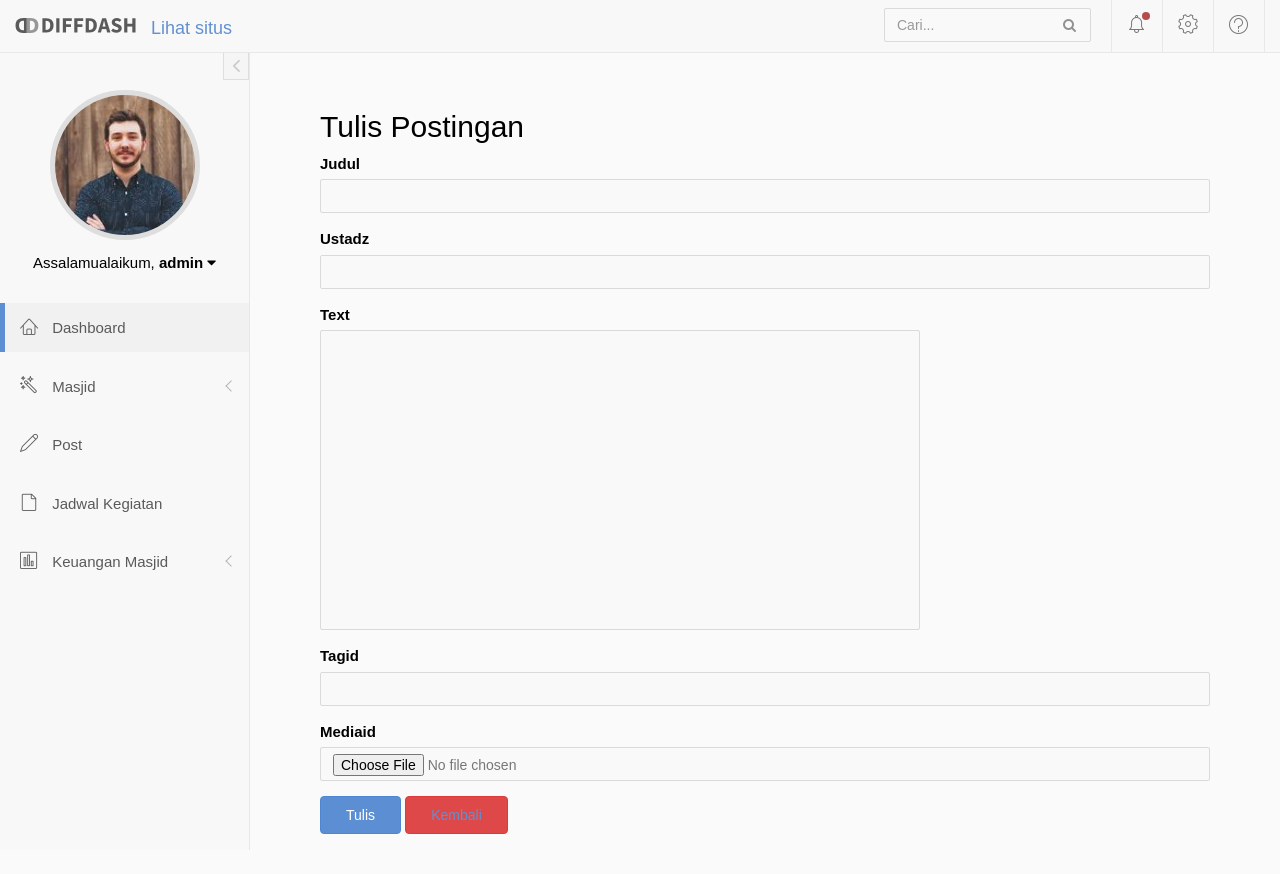
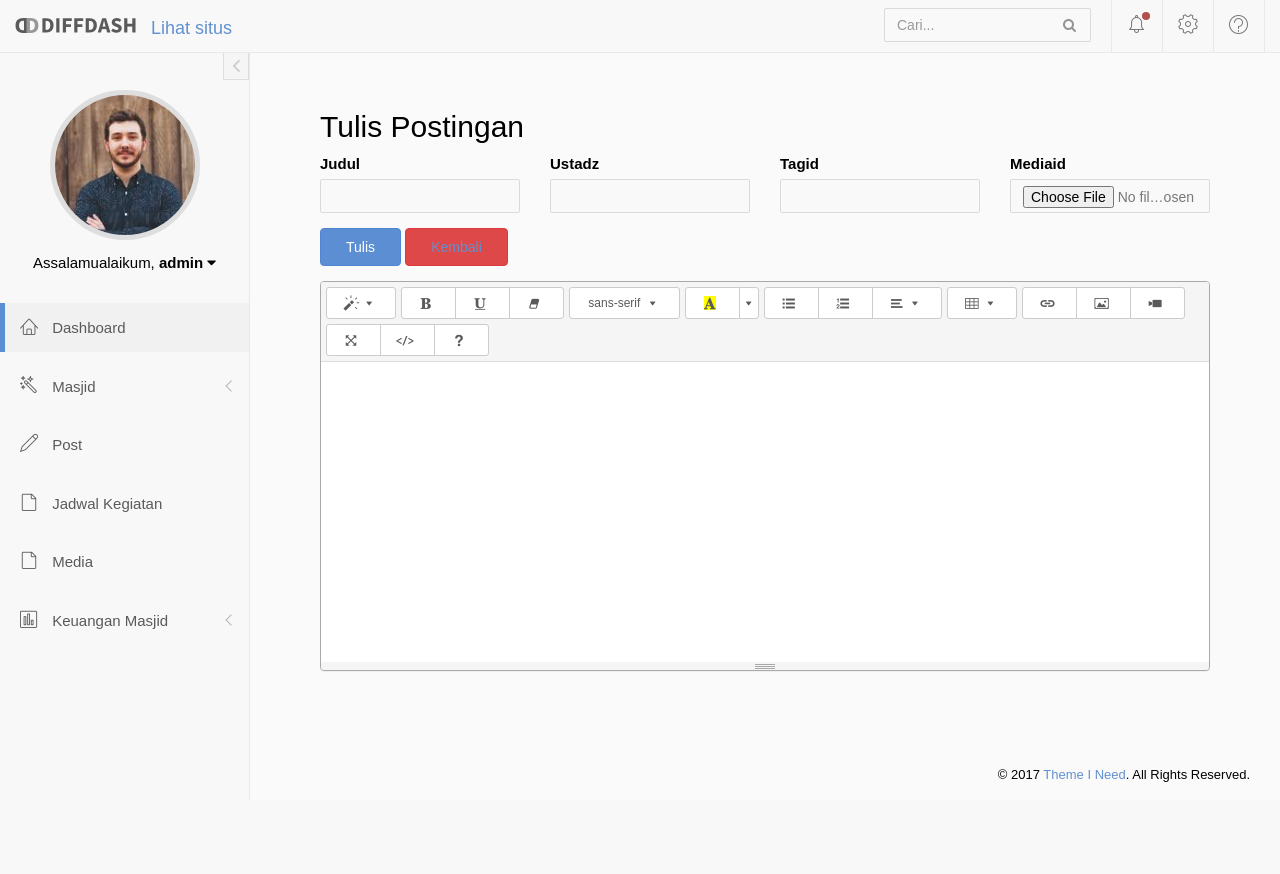
Before and after one commit to fahrul98/cms-masjid, a CodeIgniter app: page /database/index.php/post/tulis in a window 1280 px wide. After the commit the page ends 800 px from the top, so only its background shows below. Run offline with CodeIgniter, Linux system fonts and the light colour scheme; data comes from the database, SQL or seed files in the repository; some libraries are stand-ins or nearby versions.

Commit message:
c41 post update

```diff
--- a/application/config/cms_settings.php
+++ b/application/config/cms_settings.php
@@ -2,6 +2,6 @@
 	$host='localhost';
 	$username='root';
 	$password='';
-	$dbname='dump';
-	// $dbname='cmsmasjid';
+	// $dbname='dump';
+	$dbname='cmsmasjid';
 ?>
--- a/application/controllers/Post.php
+++ b/application/controllers/Post.php
@@ -42,7 +42,7 @@ mediaid
 		}
 	}
 
-	//view post untuk netizen
+	//view post untuk pratinjau admin
 	public function view($postid=null){
 		//jika postid null maka muncul daftar post
 		if (!isset($postid)) {
@@ -85,6 +85,7 @@ method-method untuk operasi admin
 		$data['psjudul'] = $this->input->post('judul');
 		$data['psustadz'] = $this->input->post('ustadz');
 		$data['pstext'] = $this->input->post('text');
+		$data['tagid'] = $this->input->post('tagid');
 
 		$this->mpost->buatpost($data);
 		redirect(base_url('post'));
--- a/application/views/core/core.php
+++ b/application/views/core/core.php
@@ -1,5 +1,5 @@
 <?php
-
+defined('BASEPATH') OR exit('No direct script access allowed');
 /*
 
 file core untuk load head html dan navbar. jadi di controller tinggal load file ini.
--- a/application/views/core/footer.php
+++ b/application/views/core/footer.php
@@ -1,4 +1,5 @@
 <?php
+defined('BASEPATH') OR exit('No direct script access allowed');
 /*
 
   footer.php untuk footer
@@ -6,214 +7,61 @@
 
 */
  ?>
-<!-- <footer>
-  <div class="container-fluid text-center">
-    <h4>footer </h4><br>
-  </div>
-</footer> -->
+</div>
+<!-- END CONTAINER -->
+</div>
+<!-- END WRAPPER -->
+<!-- CREDIT -->
+<footer>
+  <p class="copyright">&copy; 2017 <a href="https://www.themeineed.com" target="_blank">Theme I Need</a>. All Rights Reserved.</p>
+</footer>
 
 <!-- try footer from template  -->
-<!-- END WRAPPER -->
 <!-- Javascript -->
-<script src="assets/vendor/jquery/jquery.min.js"></script>
-<script src="assets/vendor/bootstrap/js/bootstrap.min.js"></script>
-<script src="assets/vendor/metisMenu/metisMenu.js"></script>
-<script src="assets/vendor/jquery-slimscroll/jquery.slimscroll.min.js"></script>
-<script src="assets/vendor/jquery-sparkline/js/jquery.sparkline.min.js"></script>
-<script src="assets/vendor/bootstrap-progressbar/js/bootstrap-progressbar.min.js"></script>
-<script src="assets/vendor/chartist/js/chartist.min.js"></script>
-<script src="assets/vendor/chartist-plugin-tooltip/chartist-plugin-tooltip.min.js"></script>
-<script src="assets/vendor/chartist-plugin-axistitle/chartist-plugin-axistitle.min.js"></script>
-<script src="assets/vendor/chartist-plugin-legend-latest/chartist-plugin-legend.js"></script>
-<script src="assets/vendor/toastr/toastr.js"></script>
-<script src="assets/scripts/common.js"></script>
+<script src="<?php echo base_url('assets/vendor/jquery/jquery.min.js'); ?>"></script>
+<script src="<?php echo base_url('assets/vendor/bootstrap/js/bootstrap.min.js'); ?>"></script>
+<script src="<?php echo base_url('assets/vendor/metisMenu/metisMenu.js'); ?>"></script>
+<script src="<?php echo base_url('assets/vendor/jquery-slimscroll/jquery.slimscroll.min.js'); ?>"></script>
+<script src="<?php echo base_url('assets/vendor/jquery-sparkline/js/jquery.sparkline.min.js'); ?>"></script>
+<script src="<?php echo base_url('assets/vendor/bootstrap-progressbar/js/bootstrap-progressbar.min.js'); ?>"></script>
+<script src="<?php echo base_url('assets/vendor/chartist/js/chartist.min.js'); ?>"></script>
+<script src="<?php echo base_url('assets/vendor/chartist-plugin-tooltip/chartist-plugin-tooltip.min.js'); ?>"></script>
+<script src="<?php echo base_url('assets/vendor/chartist-plugin-axistitle/chartist-plugin-axistitle.min.js'); ?>"></script>
+<script src="<?php echo base_url('assets/vendor/chartist-plugin-legend-latest/chartist-plugin-legend.js'); ?>"></script>
+<script src="<?php echo base_url('assets/vendor/toastr/toastr.js'); ?>"></script>
+<script src="<?php echo base_url('assets/scripts/common.js'); ?>"></script>
+
+
+<?php
+//jika menulis post
+if($page=="Tulis Postingan"||$page=="Ubah Postingan"){?>
+
+<script src="<?php echo base_url('assets/vendor/summernote/summernote.min.js');?>"></script>
+<script src="<?php echo base_url('assets/vendor/markdown/markdown.js');?>"></script>
+<script src="<?php echo base_url('assets/vendor/to-markdown/to-markdown.js');?>"></script>
+<script src="<?php echo base_url('assets/vendor/bootstrap-markdown/bootstrap-markdown.js');?>"></script>
+
 <script>
 $(function() {
-
-  // sparkline charts
-  var sparklineNumberChart = function() {
-
-    var params = {
-      width: '140px',
-      height: '30px',
-      lineWidth: '2',
-      lineColor: '#20B2AA',
-      fillColor: false,
-      spotRadius: '2',
-      spotColor: false,
-      minSpotColor: false,
-      maxSpotColor: false,
-      disableInteraction: false
-    };
-
-    $('#number-chart1').sparkline('html', params);
-    $('#number-chart2').sparkline('html', params);
-    $('#number-chart3').sparkline('html', params);
-    $('#number-chart4').sparkline('html', params);
-  };
-
-  sparklineNumberChart();
-
-
-  // traffic sources
-  var dataPie = {
-    series: [45, 25, 30]
-  };
-
-  var labels = ['Direct', 'Organic', 'Referral'];
-  var sum = function(a, b) {
-    return a + b;
-  };
-
-  new Chartist.Pie('#demo-pie-chart', dataPie, {
-    height: "270px",
-    labelInterpolationFnc: function(value, idx) {
-      var percentage = Math.round(value / dataPie.series.reduce(sum) * 100) + '%';
-      return labels[idx] + ' (' + percentage + ')';
+  // summernote editor
+  $('.summernote').summernote({
+    height: 300,
+    focus: true,
+    onpaste: function() {
+      alert('You have pasted something to the editor');
     }
   });
 
+  // markdown editor
+  var initContent = '<h4>Hello there</h4> ' +
+    '<p>How are you? I have below task for you :</p> ' +
+    '<p>Select from this text... Click the bold on THIS WORD and make THESE ONE italic, ' +
+    'link GOOGLE to google.com, ' +
+    'test to insert image (and try to tab after write the image description)</p>' +
+    '<p>Test Preview And ending here...</p> ' +
+    '<p>Click "List"</p> Enjoy!';
 
-  // progress bars
-  $('.progress .progress-bar').progressbar({
-    display_text: 'none'
-  });
-
-  // line chart
-  var data = {
-    labels: ['Sun', 'Mon', 'Tue', 'Wed', 'Thu', 'Fri', 'Sat'],
-    series: [
-      [200, 380, 350, 480, 410, 450, 550],
-    ]
-  };
-
-  var options = {
-    height: "200px",
-    showPoint: true,
-    showArea: true,
-    axisX: {
-      showGrid: false
-    },
-    lineSmooth: false,
-    chartPadding: {
-      top: 0,
-      right: 0,
-      bottom: 30,
-      left: 30
-    },
-    plugins: [
-      Chartist.plugins.tooltip({
-        appendToBody: true
-      }),
-      Chartist.plugins.ctAxisTitle({
-        axisX: {
-          axisTitle: 'Day',
-          axisClass: 'ct-axis-title',
-          offset: {
-            x: 0,
-            y: 50
-          },
-          textAnchor: 'middle'
-        },
-        axisY: {
-          axisTitle: 'Reach',
-          axisClass: 'ct-axis-title',
-          offset: {
-            x: 0,
-            y: -10
-          },
-        }
-      })
-    ]
-  };
-
-  new Chartist.Line('#demo-line-chart', data, options);
-
-
-  // sales performance chart
-  var sparklineSalesPerformance = function() {
-
-    var lastWeekData = [142, 164, 298, 384, 232, 269, 211];
-    var currentWeekData = [352, 267, 373, 222, 533, 111, 60];
-
-    $('#chart-sales-performance').sparkline(lastWeekData, {
-      fillColor: 'rgba(90, 90, 90, 0.1)',
-      lineColor: '#5A5A5A',
-      width: '' + $('#chart-sales-performance').innerWidth() + '',
-      height: '100px',
-      lineWidth: '2',
-      spotColor: false,
-      minSpotColor: false,
-      maxSpotColor: false,
-      chartRangeMin: 0,
-      chartRangeMax: 1000
-    });
-
-    $('#chart-sales-performance').sparkline(currentWeekData, {
-      composite: true,
-      fillColor: 'rgba(60, 137, 218, 0.1)',
-      lineColor: '#3C89DA',
-      lineWidth: '2',
-      spotColor: false,
-      minSpotColor: false,
-      maxSpotColor: false,
-      chartRangeMin: 0,
-      chartRangeMax: 1000
-    });
-  }
-
-  sparklineSalesPerformance();
-
-  var sparkResize;
-  $(window).on('resize', function() {
-    clearTimeout(sparkResize);
-    sparkResize = setTimeout(sparklineSalesPerformance, 200);
-  });
-
-
-  // top products
-  var dataStackedBar = {
-    labels: ['Q1', 'Q2', 'Q3'],
-    series: [
-      [800000, 1200000, 1400000],
-      [200000, 400000, 500000],
-      [100000, 200000, 400000]
-    ]
-  };
-
-  new Chartist.Bar('#chart-top-products', dataStackedBar, {
-    height: "250px",
-    stackBars: true,
-    axisX: {
-      showGrid: false
-    },
-    axisY: {
-      labelInterpolationFnc: function(value) {
-        return (value / 1000) + 'k';
-      }
-    },
-    plugins: [
-      Chartist.plugins.tooltip({
-        appendToBody: true
-      }),
-      Chartist.plugins.legend({
-        legendNames: ['Phone', 'Laptop', 'PC']
-      })
-    ]
-  }).on('draw', function(data) {
-    if (data.type === 'bar') {
-      data.element.attr({
-        style: 'stroke-width: 30px'
-      });
-    }
-  });
-
-
-  // notification popup
-  toastr.options.closeButton = true;
-  toastr.options.positionClass = 'toast-bottom-right';
-  toastr.options.showDuration = 1000;
-  toastr['info']('Hello, welcome to DiffDash, a unique admin dashboard.');
-
+  $('#markdown-editor').text(toMarkdown(initContent));
 });
 </script>
+<?php } ?>
--- a/application/views/core/head-html-backup.php
+++ b/application/views/core/head-html-backup.php
@@ -20,7 +20,8 @@
     //switch page title, (page ini kelakuannya ini, dsb)
     switch ($page) {
       case "Beranda":echo "- ".$title." - ".$cmprofil->pnama;break;
-      default:echo "- ".$title." - ";break;
+      case "tampilpost":echo "- ".$page2." - ".$post->psjudul;break;
+      default:echo "- aa".$title." - ";break;
     }
     ?></title>
 
--- a/application/views/core/head-html.php
+++ b/application/views/core/head-html.php
@@ -1,4 +1,5 @@
 <?php
+defined('BASEPATH') OR exit('No direct script access allowed');
   /*
 
   Letakkan link fronted (css,js) di sini. ok?
@@ -20,17 +21,10 @@
     //switch page title, (page ini kelakuannya ini, dsb)
     switch ($page) {
       case "Beranda":echo "- ".$title." - ".$cmprofil->pnama;break;
+      case "tampilpost":echo "- ".$post->psjudul." - ";break;
       default:echo "- ".$title." - ";break;
     }
     ?></title>
-
-  	<!-- <link href="<?php //echo site_url('assets/css/bootstrap.min.css'); ?>" rel="stylesheet">
-    <link href="<?php //echo site_url('assets/css/bootstrap.css'); ?>" rel="stylesheet"> -->
-  	<!-- <link href="<?php //echo site_url('assets/css/bootstrap.min.css'); ?>" rel="stylesheet"> -->
-  	<!-- <link href="<?php //echo site_url('assets/css/w3.css'); ?>" rel="stylesheet"> -->
-    <!-- <script src="<?php //echo site_url('assets/js/jquery-3.2.1.min.js');?>"></script>
-    <script src="<?php //echo site_url('assets/js/jquery-ui.min.js'); ?>"></script>
-  	<script src="<?php //echo site_url('assets/js/bootstrap.js');?>"></script> -->
 
 <!-- TRY from template -->
 
@@ -47,6 +41,12 @@
 <link rel="stylesheet" href="<?php echo base_url('assets/vendor/chartist-plugin-tooltip/chartist-plugin-tooltip.css'); ?>">
 <link rel="stylesheet" href="<?php echo base_url('assets/vendor/toastr/toastr.min.css');?>">
 <!-- MAIN CSS -->
+
+<?php if($page=="Tulis Postingan"||$page=="Ubah Postingan"){
+?>
+<link rel="stylesheet" href="<?php echo base_url('assets/vendor/summernote/summernote.css'); ?>">
+<link rel="stylesheet" href="<?php echo base_url('assets/vendor/bootstrap-markdown/bootstrap-markdown.min.css'); ?>">
+<?} ?>
 <link rel="stylesheet" href="<?php echo base_url('assets/css/main.css');?>">
 <!-- FOR DEMO PURPOSES ONLY. You should remove this in your project -->
 <link rel="stylesheet" href="<?php echo base_url('assets/css/demo.css');?>">
--- a/application/views/core/navbar.php
+++ b/application/views/core/navbar.php
@@ -1,4 +1,5 @@
 <?php
+defined('BASEPATH') OR exit('No direct script access allowed');
   /*
   navbar.php navigasi di sebelah
   updates
@@ -21,9 +22,23 @@
     </div>
     <!-- logo -->
     <div class="navbar-brand">
-
-      <a href="index.html"><img src="assets/img/logo.png" alt="DiffDash Logo" class="img-responsive logo"></a>
+      <a href="<?php echo base_url('');?>"><img src="<?php echo base_url('assets/img/logo.png');?>" alt="DiffDash Logo" class="img-responsive logo"></a>
     </div>
+    <?php
+      if ($this->session->userdata('username') and $this->session->userdata('userpass')){
+?>
+<div class="navbar-brand">
+  <a href="<?php echo base_url('admin');?>">Kembali ke admin</a>
+</div>
+<?php
+      }else{
+    ?>
+    <div class="navbar-brand">
+      <a href="<?php echo base_url('login');?>">Login</a>
+    </div>
+    <?php
+      }
+    ?>
     <!-- end logo -->
     <div class="navbar-right">
       <!-- search form -->
@@ -315,6 +330,9 @@
           <a href="<?php echo base_url('jadwalkegiatan')?>" class="" aria-expanded="false"><i class="lnr lnr-file-empty"></i> <span>Jadwal Kegiatan</span></a>
         </li>
         <li class="">
+          <a href="<?php echo base_url('media')?>" class="" aria-expanded="false"><i class="lnr lnr-file-empty"></i> <span>Media</span></a>
+        </li>
+        <li class="">
           <a href="#charts" class="has-arrow" aria-expanded="false"><i class="lnr lnr-chart-bars"></i> <span>Keuangan Masjid</span></a>
           <ul aria-expanded="true">
             <li class=""><a href="<?php echo base_url('keuanganmasjid')?>">Keuangan</a></li>
--- a/application/views/vpost.php
+++ b/application/views/vpost.php
@@ -55,56 +55,79 @@ $n = 1;
 	<h2><?php echo $page; ?></h2>
 
 	<?php echo form_open('post/dbtulis','class=form');	?>
-	<div class="form-group">
+	<div class="row">
+		<div class="form-group col-md-3">
 			<label for="judul">Judul</label>
 			<input type="text" class="form-control" name="judul" value="">
 		</div>
-	<div class="form-group">
+		<div class="form-group col-md-3">
 			<label for="ustadz">Ustadz</label>
 			<input type="text" class="form-control" name="ustadz" value="">
 		</div>
-	<div class="form-group">
-		<label for="text">Text</label>
-		<input type="textarea" style="height: 300px; width: 600px" class="form-control" name="text" value="">
+		<div class="form-group col-md-3">
+			<label for="tagid">Tagid</label>
+			<input type="text" class="form-control" name="tagid" value="">
 		</div>
-	<div class="form-group">
-		<label for="tagid">Tagid</label>
-		<input type="textarea" class="form-control" name="tagid" value="">
-	</div>
-	<div class="form-group">
+		<div class="form-group col-md-3">
 			<label for="mediaid">Mediaid</label>
 			<input type="file" class="form-control" name="mediaid" value="">
 		</div>
+	</div>
 
+	<!-- gk jadi <div class="form-group ">
+		<label for="text">Text</label>
+		<input type="textarea" style="height: 300px; width: 600px" class="form-control" name="text" value="">
+	</div> -->
+	<div class="row">
+		<div class="form-group col-md-6">
 			<button type="submit" class="btn btn-primary" name="submit" value="Tulis">Tulis</button>
 			<button type="submit" class="btn btn-danger" name="submit" value="kembali"><a style="text-decoration: none" href="<?php echo base_url('post');?>">Kembali</a></button>
+		</div>
+	</div>
+	<div class="row">
+		<div class="form-group col-md-12">
+			<textarea class="summernote" id="textpost" name="text"></textarea>
+		</div>
+	</div>
+</form>
+
 <?php }else if ($page=="Ubah Postingan") {?>
+
 	<h2><?php echo $page; ?></h2>
-
 	<?php echo form_open('post/dbubah','class=form');	?>
 	<input type="hidden" name="postid" value="<?php echo $post->postid;?>">
-	<div class="form-group">
+	<div class="row">
+		<div class="form-group col-md-3">
 			<label for="judul">Judul</label>
 			<input type="text" class="form-control" name="judul" value="<?php echo $post->psjudul;?>">
 		</div>
-	<div class="form-group">
+		<div class="form-group col-md-3">
 			<label for="ustadz">Ustadz</label>
 			<input type="text" class="form-control" name="ustadz" value="<?php echo $post->psustadz;?>">
 		</div>
-	<div class="form-group">
-		<label for="text">Text</label>
-		<input type="textarea" style="height: 300px; width: 600px" class="form-control" name="text" value="<?php echo $post->pstext;?>">
+		<div class="form-group col-md-3">
+			<label for="tagid">Tagid</label>
+			<input type="text" class="form-control" name="tagid" value="<?php echo $post->tagid;?>">
 		</div>
-	<div class="form-group">
-		<label for="text">Tagid</label>
-		<input type="textarea" class="form-control" name="tagid" value="<?php echo $post->tagid;?>">
+		<div class="form-group col-md-3">
+			<label for="mediaid">Mediaid</label>
+			<input type="file" class="form-control" name="mediaid" value="">
 		</div>
+	</div>
+	<div class="row">
+		<div class="form-group col-md-6">
+			<button type="submit" class="btn btn-primary" name="submit" value="ubah">Ubah</button>
+			<button type="submit" class="btn btn-danger" name="submit" value="kembali"><a style="text-decoration: none" href="<?php echo base_url('post');?>">Kembali</a></button>
+			<button type="submit" class="btn btn-danger" name="submit" value="hapus"><a style="text-decoration: none" href="<?php echo base_url('post/dbhapus/'.$post->postid);?>">Hapus Post</a></button>
+		</div>
+	</div>
+	<div class="row">
+		<div class="form-group col-md-12">
+			<textarea class="summernote" id="textpost" name="text"><?php echo $post->pstext;?></textarea>
+		</div>
+	</div>
+	</form>
 
-
-
-	<button type="submit" class="btn btn-primary" name="submit" value="Tulis">Update</button>
-	<button type="submit" class="btn btn-danger" name="submit" value="hapus"><a style="text-decoration: none" href="<?php echo base_url('post/dbhapus/'.$post->postid);?>">Hapus Post</a></button>
-	<button type="submit" class="btn btn-danger" name="submit" value="kembali"><a style="text-decoration: none" href="<?php echo base_url('post');?>">Kembali</a></button>
 <?php
 //view berdasarkan idpost
 }else if ($mode=="view") {?>
```
Also changed, not shown: application/controllers/Beranda.php (+5 -2 lines), application/views/vjkegiatan.php (+26 -13 lines), application/views/vpengunjung.php (+29 -2 lines), application/views/vprofilm.php (+7 -7 lines). Lines whose indentation alone changed are shown as unchanged.
